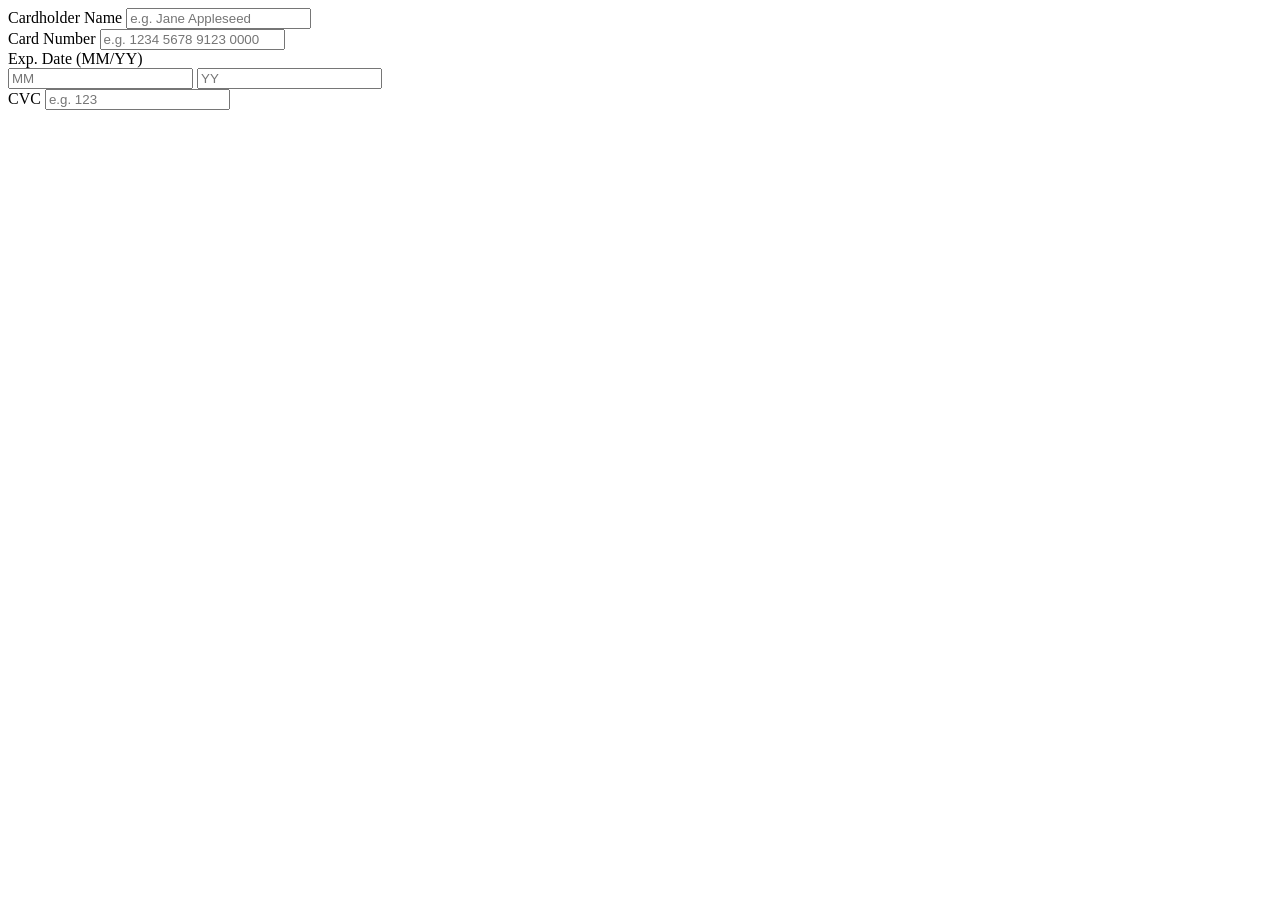
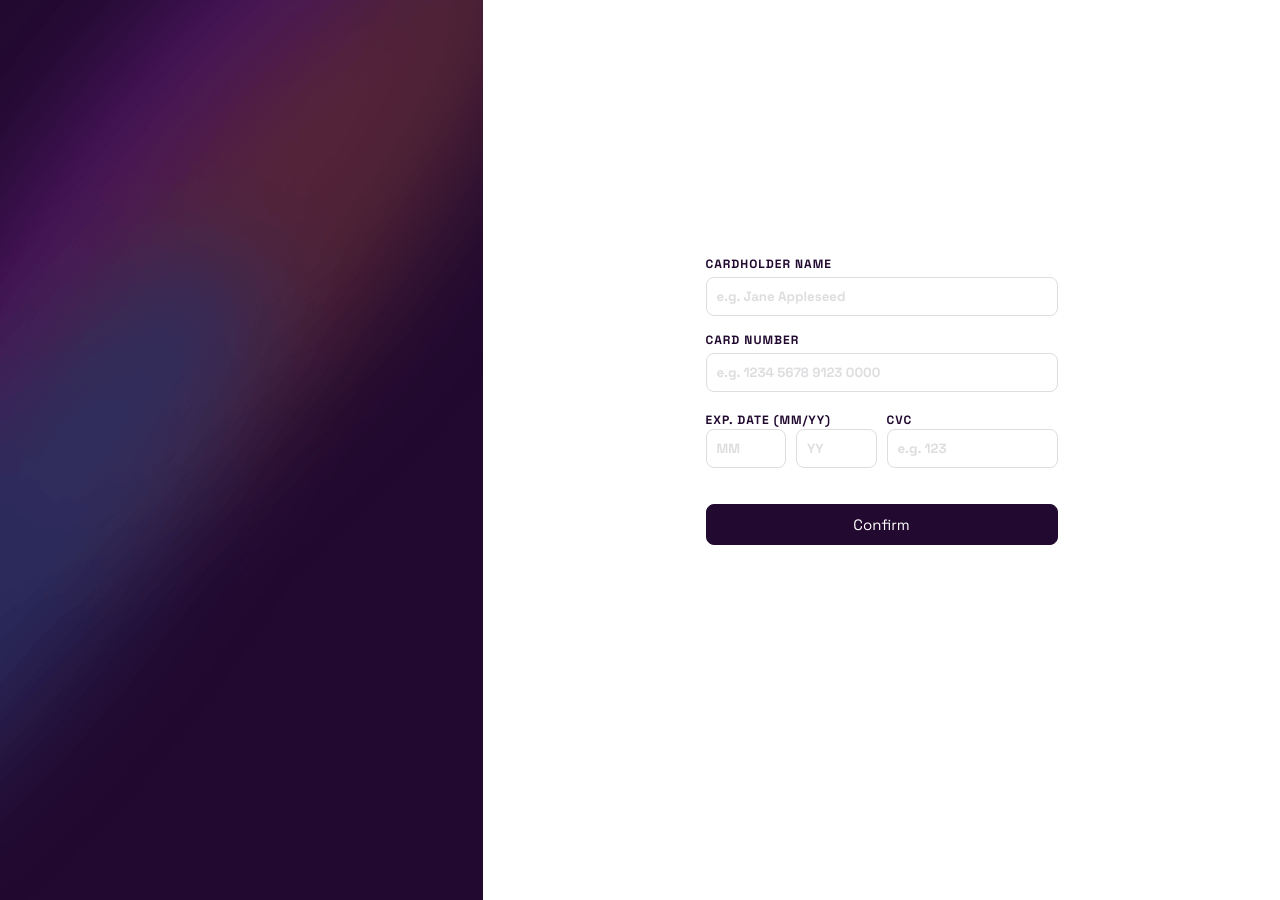
Before and after one commit to AbdullarhyTech360/interactive-form-design, a plain HTML site: page index.html in a window 1280 px wide. Before the commit the page ends 800 px from the top, so only its background shows below. Drawn offline with Linux system fonts and the light colour scheme.

Commit message:
Improving the ui and ux

```diff
--- a/index.html
+++ b/index.html
@@ -11,20 +11,40 @@
       sizes="32x32"
       href="./images/favicon-32x32.png"
     />
-
+    <link rel="preconnect" href="https://fonts.googleapis.com" />
+    <link rel="preconnect" href="https://fonts.gstatic.com" crossorigin />
+    <link
+      href="https://fonts.googleapis.com/css2?family=Space+Grotesk:wght@300..700&display=swap"
+      rel="stylesheet"
+    />
     <title>Frontend Mentor | Interactive card details form</title>
+    <link rel="stylesheet" href="styles/styles.css" />
   </head>
   <body>
     <div class="container">
-      <div class="theme"></div>
-      <form action="#">
+      <div class="theme">
+        <img id="mobile-theme" src="images/bg-main-mobile.png" alt="" />
+        <img id="desktop-theme" src="images/bg-main-desktop.png" alt="" />
+      </div>
+      <div class="inner-container">
+        <form id="form" action="#">
           <div class="form-group">
             <label for="cardholder-name">Cardholder Name</label>
-          <input type="text" id="cardholder-name" placeholder="e.g. Jane Appleseed" />
+            <input
+              type="text"
+              id="cardholder-name"
+              placeholder="e.g. Jane Appleseed"
+            />
+            <span class="error-message">Wrong format, numbers only</span>
           </div>
           <div class="form-group">
             <label for="card-number">Card Number</label>
-          <input type="text" id="card-number" placeholder="e.g. 1234 5678 9123 0000" />
+            <input
+              type="text"
+              id="card-number"
+              placeholder="e.g. 1234 5678 9123 0000"
+            />
+            <span class="error-message">Wrong format, numbers only</span>
           </div>
           <div class="form-group date-cvc">
             <div id="exp-date-container" class="">
@@ -33,13 +53,17 @@
                 <input type="text" id="exp-month" placeholder="MM" />
                 <input type="text" id="exp-year" placeholder="YY" />
               </div>
+              <span class="error-message">Wrong format, numbers only</span>
             </div>
             <div id="cvc-container" class="">
               <label for="cvc">CVC</label>
-            <input type="text" id="cvc" placeholder="e.g. 123" />
+              <input class="" type="text" id="cvc" placeholder="e.g. 123" />
+              <span class="error-message">Wrong format, numbers only</span>
             </div>
           </div>
+          <button id="submit-button" type="submit">Confirm</button>
         </form>
+      </div>
     </div>
   </body>
 </html>
--- /dev/null
+++ b/styles/styles.scss
@@ -0,0 +1,145 @@
+// General styles
+* {
+  margin: 0;
+  padding: 0;
+  box-sizing: border-box;
+  font-family: "Space Grotesk", serif;
+}
+
+// Colors
+// Primary colors
+$active-input-border: linear-gradient(
+  135deg,
+  hsl(249, 99%, 64%),
+  hsl(278, 94%, 30%)
+);
+$error-input-border: hsl(0, 100%, 66%);
+
+// Neutral colors
+$white: hsl(0, 0%, 100%);
+$light-grayish-violet: hsl(270, 3%, 87%);
+$dark-grayish-violet: hsl(279, 6%, 55%);
+$very-dark-violet: hsl(278, 68%, 11%);
+
+// Fonts
+$font-size: 18px;
+$font-weight-regular: 500;
+$font-weight-bold: 700;
+
+// Media queries starting from the smallest to the largest screen (375px, 1440px)
+#desktop-theme {
+  display: none;
+}
+
+#form {
+  background-color: $white;
+  padding: 4rem 1.5rem;
+  display: flex;
+  flex-direction: column;
+  row-gap: 1rem;
+}
+
+.form-group {
+  display: flex;
+  flex-direction: column;
+  row-gap: 5px;
+
+  .error-message {
+    color: $error-input-border;
+    font-size: 12px;
+    font-weight: $font-weight-bold;
+    display: none;
+    margin-top: 5px;
+  }
+  .error-input {
+    border: 1px solid $error-input-border;
+  }
+
+  label {
+    text-transform: uppercase;
+    font-size: 12px;
+    color: $very-dark-violet;
+    letter-spacing: 1px;
+    font-weight: $font-weight-bold;
+  }
+  input {
+    padding: 10px;
+    border-radius: 8px;
+    border: 1px solid $light-grayish-violet;
+    color: $very-dark-violet;
+    font-weight: $font-weight-bold;
+    display: block;
+    outline: none;
+
+    &:focus {
+      border: double 1px transparent;
+      background-image: linear-gradient(white, white),
+        linear-gradient(135deg, hsl(249, 99%, 64%), hsl(278, 94%, 30%));
+      background-origin: border-box;
+      background-clip: padding-box, border-box;
+      border-radius: 8px;
+    }
+    &::placeholder {
+      color: $light-grayish-violet;
+      font-weight: $font-weight-bold;
+    }
+  }
+}
+#submit-button {
+  width: 100%;
+  padding: 10px;
+  border-radius: 8px;
+  border: 1px solid $very-dark-violet;
+  background-color: $very-dark-violet;
+  outline: none;
+  color: $white;
+  font-size: 15px;
+  margin-top: 20px;
+}
+
+.date-cvc {
+  max-width: 100% !important;
+  display: grid;
+  grid-template-columns: 0.5fr 0.5fr;
+  column-gap: 10px;
+  #exp-date {
+    display: grid;
+    grid-template-columns: 0.5fr 0.5fr !important;
+    column-gap: 10px;
+    input {
+      width: 100%;
+    }
+  }
+  #cvc-container {
+    input {
+      width: 100%;
+    }
+  }
+  // #exp-date-container, #cvc-container{
+  //     border: 1px solid $error-input-border;
+  // }
+}
+
+@media screen and (min-width: 768px) {
+  #desktop-theme {
+    display: block;
+  }
+  #mobile-theme {
+    display: none;
+  }
+  .container {
+    display: flex;
+    // border: 1px solid $light-grayish-violet;
+    height: 100vh;
+  }
+  #form {
+    width: 400px;
+    margin: 30px auto;
+  }
+  .inner-container {
+    width: 100%;
+    display: flex;
+    justify-content: center;
+    align-items: center;
+  }
+}
```
Also changed, not shown: styles/styles.css (added), 1 other file. Lines whose indentation alone changed are shown as unchanged.
